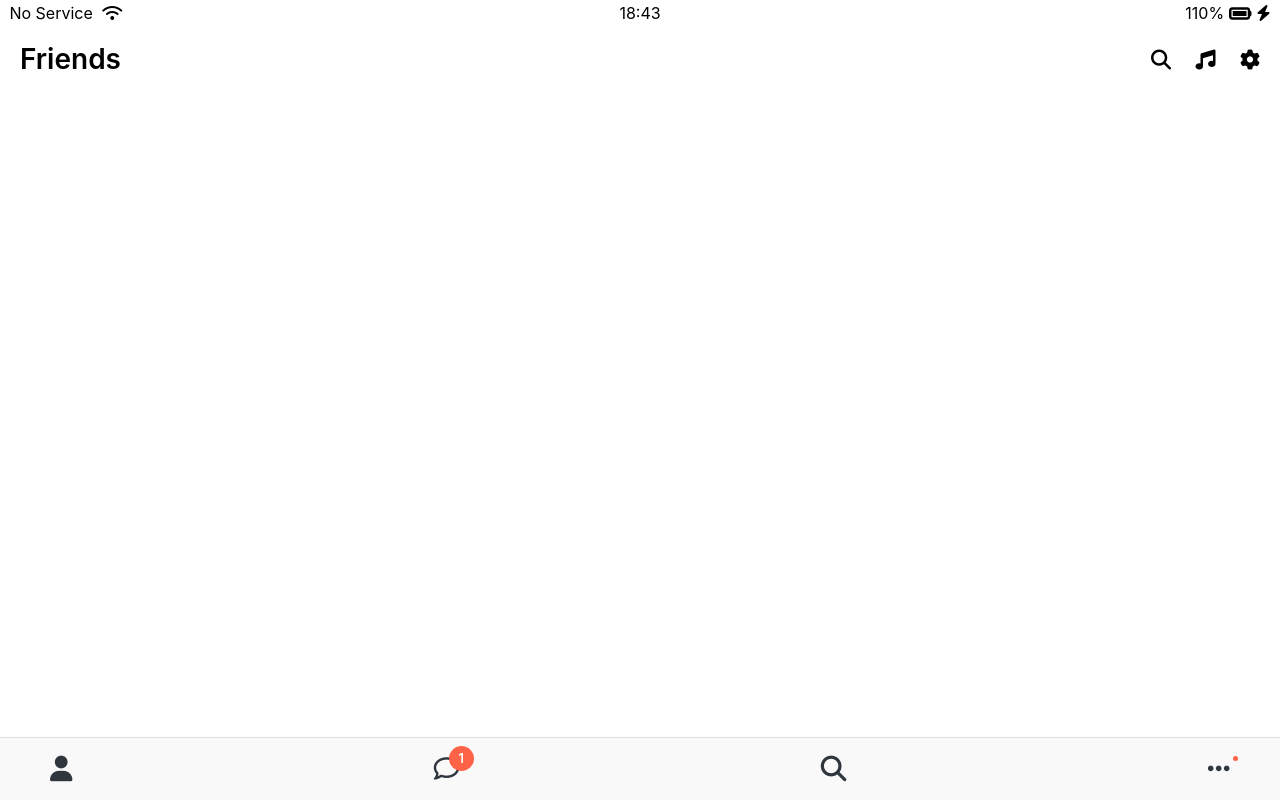
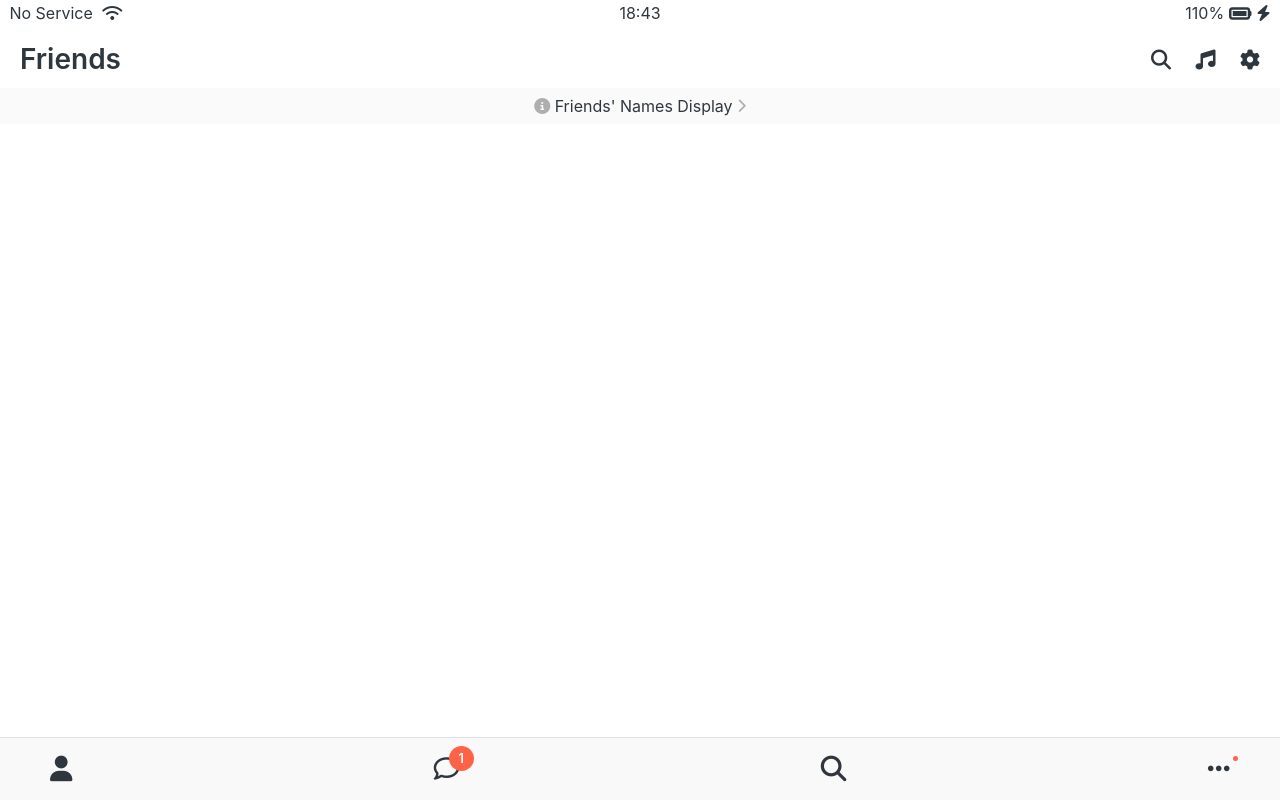
Before and after one commit to leegeepum/kokoa-clone-2020, a plain HTML site: page friends.html in a window 1280 px wide. Drawn offline with Linux system fonts and the light colour scheme.

Commit message:
6.15 Friends Screen part One

```diff
--- a/css/components/screen-header.css
+++ b/css/components/screen-header.css
@@ -2,7 +2,7 @@
   display: flex;
   justify-content: space-between;
   align-items: center;
-  padding: 45px 20px;
+  padding: 45px 20px 15px 20px;
 }
 .screen-header__title {
   font-size: 28px;
--- /dev/null
+++ b/css/screens/friends.css
@@ -0,0 +1,9 @@
+#friends-display-link {
+  text-align: center;
+  display: block;
+  background-color: #fafafa;
+  padding: 10px 0;
+}
+#friends-display-link i {
+  color: rgba(0, 0, 0, 0.3);
+}
--- a/css/styles.css
+++ b/css/styles.css
@@ -8,8 +8,10 @@
 
 /* screens */
 @import "screens/login.css";
+@import "screens/friends.css";
 
 body {
   font-family: -apple-system, BlinkMacSystemFont, "Segoe UI", Roboto, Oxygen,
     Ubuntu, Cantarell, "Open Sans", "Helvetica Neue", sans-serif;
+  color: #2e363e;
 }
--- a/friends.html
+++ b/friends.html
@@ -35,6 +35,11 @@
       </div>
     </header>
 
+    <a href="" id="friends-display-link"
+      ><i class="fas fa-info-circle"></i> Friends' Names Display
+      <i class="fas fa-chevron-right fa-sm"></i>
+    </a>
+
     <nav class="nav" style="font-size: 0.8rem">
       <ul class="nav__ul">
         <li class="nav__list">
```
